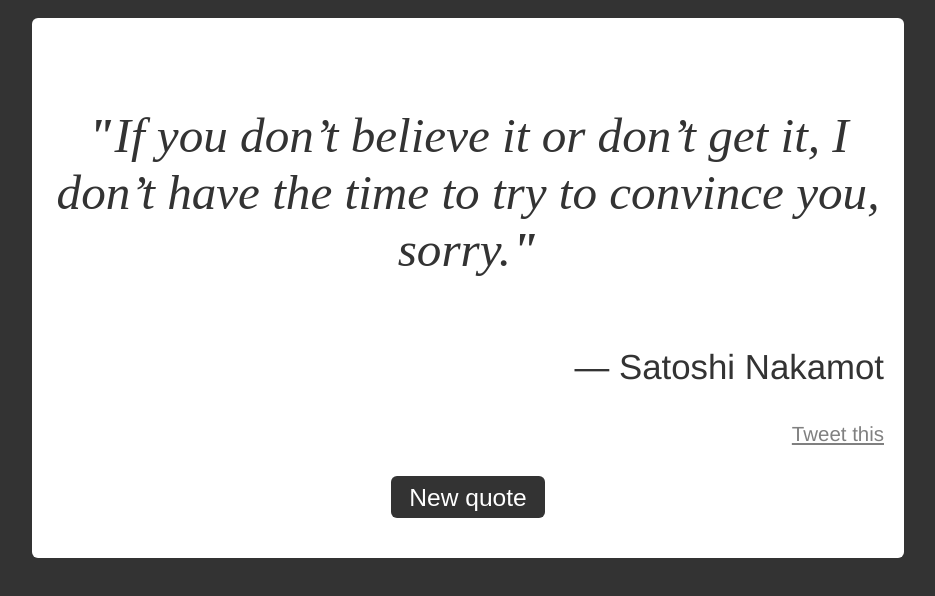
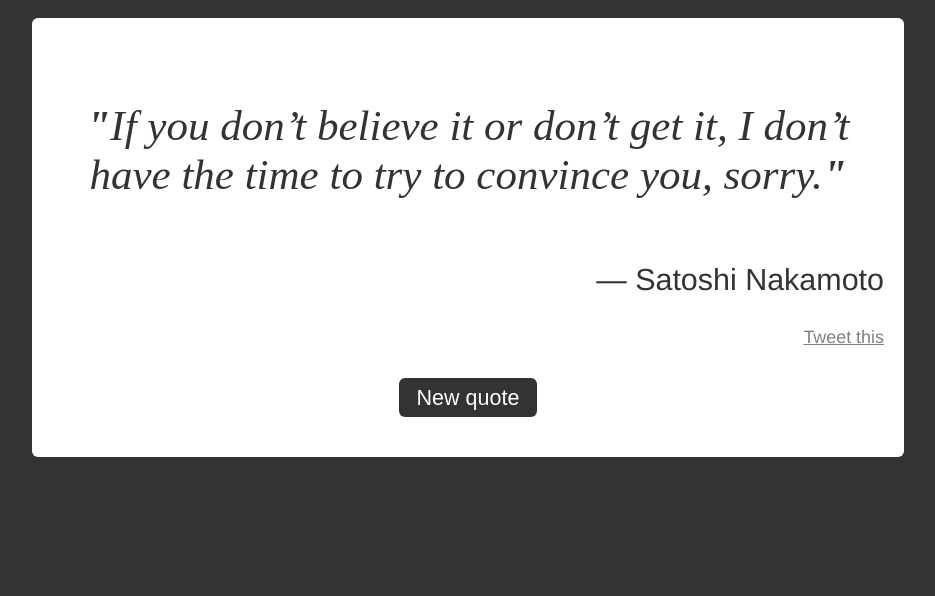
Before and after one commit to thebatzuk/bitcoin-quotes, a plain HTML site: page index.html in a window 1280 px wide. Shown: the whole page, without its empty margins (172-1107 px from the left). Drawn offline with nearby package versions, Linux system fonts and the light colour scheme.

Commit message:
update font size

```diff
--- a/random-quotes.js
+++ b/random-quotes.js
@@ -7,7 +7,7 @@ function _possibleConstructorReturn(self, call) { if (!self) { throw new Referen
 function _inherits(subClass, superClass) { if (typeof superClass !== "function" && superClass !== null) { throw new TypeError("Super expression must either be null or a function, not " + typeof superClass); } subClass.prototype = Object.create(superClass && superClass.prototype, { constructor: { value: subClass, enumerable: false, writable: true, configurable: true } }); if (superClass) Object.setPrototypeOf ? Object.setPrototypeOf(subClass, superClass) : subClass.__proto__ = superClass; }
 
 var quoteList = [{ text: 'If you don’t believe it or don’t get it, I don’t have the time to try to convince you, sorry.',
-  author: 'Satoshi Nakamot' }, { text: 'I see Bitcoin as ultimately becoming a reserve currency for banks, playing much the same role as gold did in the early days of banking. Banks could issue digital cash with greater anonymity and lighter weight, more efficient transactions.',
+  author: 'Satoshi Nakamoto' }, { text: 'I see Bitcoin as ultimately becoming a reserve currency for banks, playing much the same role as gold did in the early days of banking. Banks could issue digital cash with greater anonymity and lighter weight, more efficient transactions.',
   author: 'Hal Finney' }, { text: 'I think the fact that within the bitcoin universe an algorithm replaces the function of the government… is actually pretty cool.',
   author: 'Al Gore' }, { text: 'The ability to create something which is not duplicable in the digital world has enormous value… Lot’s of people will build businesses on top of that.',
   author: 'Eric Schmidt' }, { text: 'As people move into Bitcoin for payments and receipts they stop using US Dollars, Euros and Chinese Yuan which in the long-term devalues these currencies.',
--- a/src/random-quotes.js
+++ b/src/random-quotes.js
@@ -1,6 +1,6 @@
 const quoteList = [
     {text: 'If you don’t believe it or don’t get it, I don’t have the time to try to convince you, sorry.',
-      author: 'Satoshi Nakamot'},
+      author: 'Satoshi Nakamoto'},
 
     {text: 'I see Bitcoin as ultimately becoming a reserve currency for banks, playing much the same role as gold did in the early days of banking. Banks could issue digital cash with greater anonymity and lighter weight, more efficient transactions.',
       author: 'Hal Finney'},
--- a/style.css
+++ b/style.css
@@ -5,7 +5,7 @@ body {
     display: flex;
     justify-content: center;
     align-items: center;
-    font-size: 1.6vw;
+    font-size: 1.4vw;
   }
 
   @media (max-width:500px) {
```
